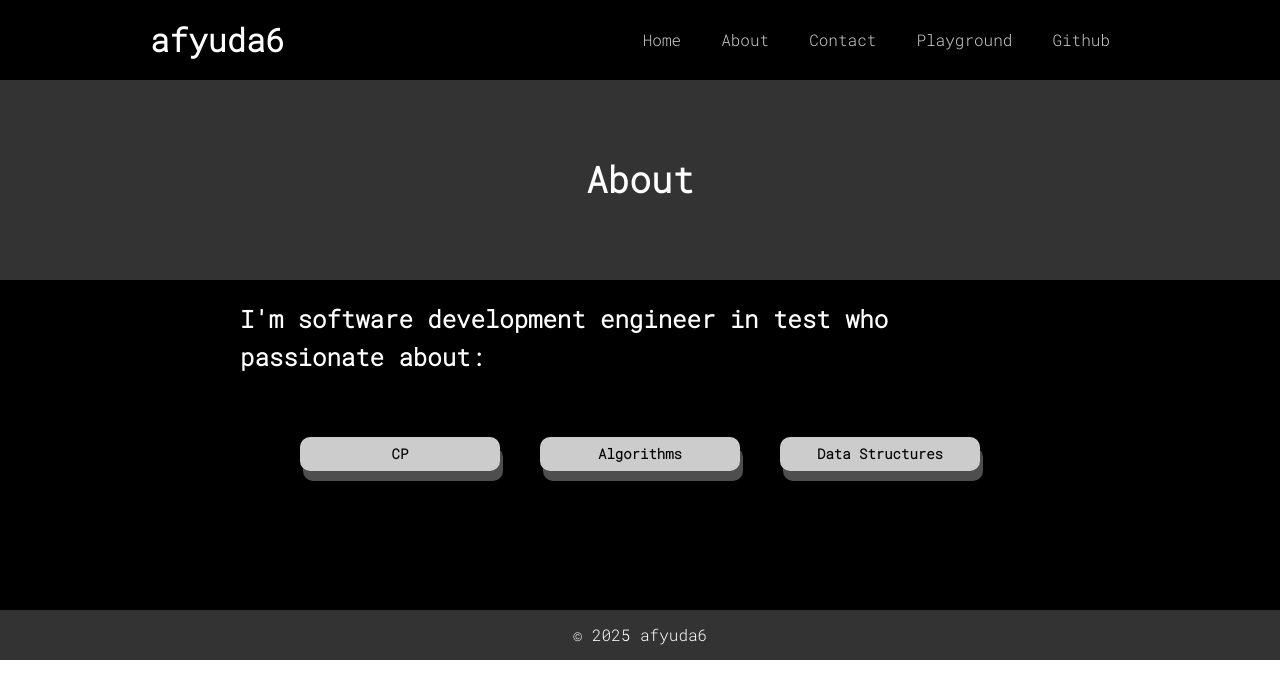
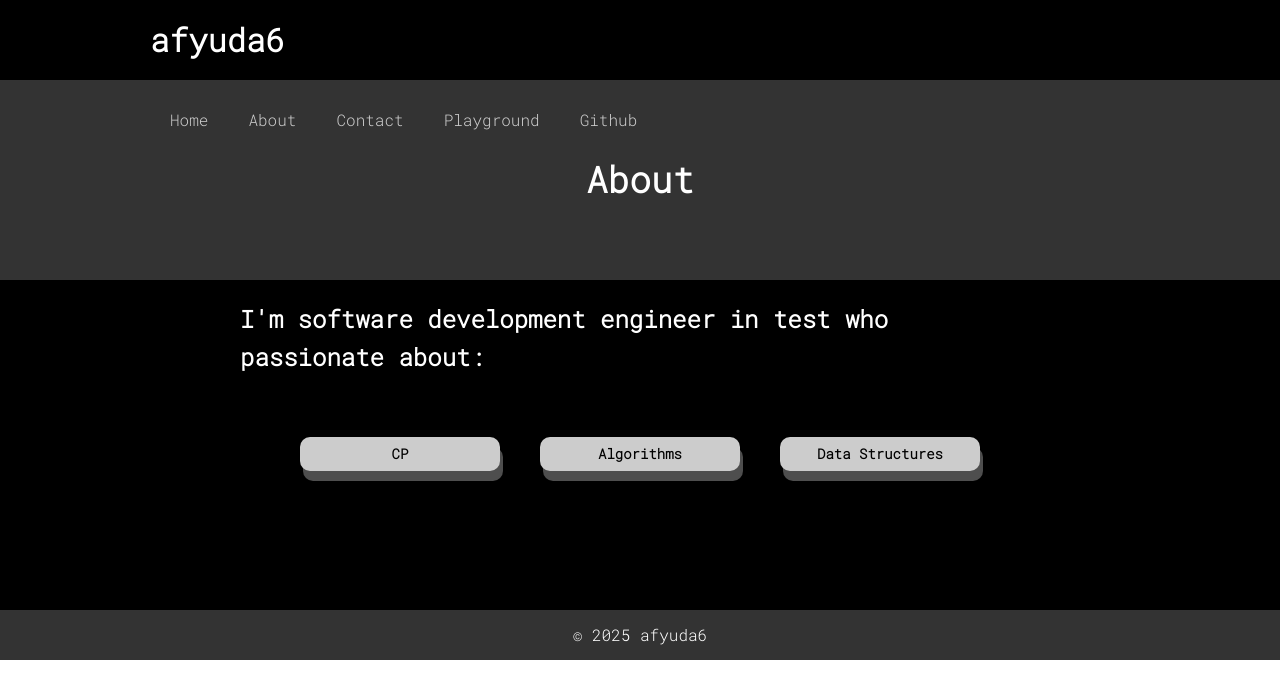
Before and after one commit to afyuda6/afyuda6-portfolio, a plain HTML site: page about.html in a window 1280 px wide. Drawn offline with Linux system fonts and the light colour scheme.

Commit message:
24/12/2024

```diff
--- a/about.html
+++ b/about.html
@@ -13,6 +13,8 @@
   <header>
     <div class="container flex">
       <h1>afyuda6</h1>
+    </div>
+    <div class="container flex">
       <ul>
         <li><a href="./">Home</a></li>
         <li><a href="about.html">About</a></li>
```
Also changed, not shown: contact.html (+2 -0 lines), index.html (+2 -0 lines), playground.html (+2 -0 lines).
